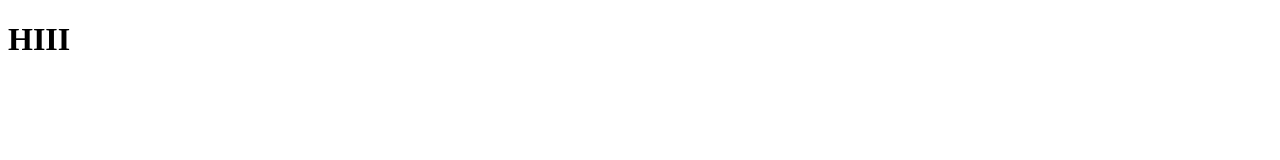
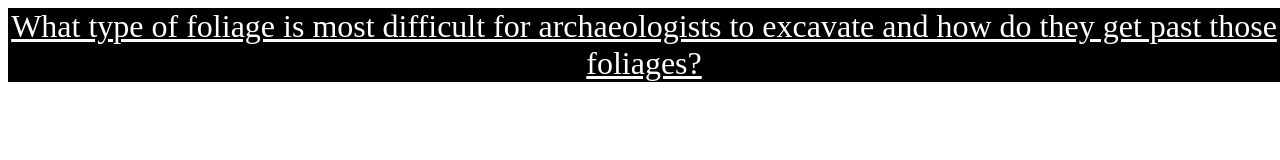
Before and after one commit to AriCho2014/InnovationAri, a plain HTML site: page Main.html in a window 1280 px wide. Drawn offline with Linux system fonts and the light colour scheme.

Commit message:
changed some things

```diff
--- a/Main.html
+++ b/Main.html
@@ -1,10 +1,14 @@
 <!DOCTYPE html>
 <html>
     <head>
-        <title>What type of foliage is most difficult for archaeologists to excavate and how do they get past those foliages</title>
+        <title>Innovation for Engineering Club New Vistas</title>
         <meta charset="utf-8">
+
+            <link rel="stylesheet" href="Style/Header.css">
     </head>
     <body>
-        <h1>HIII</h1>
-    </body>
+        <header>
+            <u>What type of foliage is most difficult for archaeologists to excavate and how do they get past those foliages?</u>
+        </header>
+   </body>
 </html>
--- /dev/null
+++ b/Style/Header.css
@@ -0,0 +1,7 @@
+header{
+                font-size: xx-large;
+                text-align: center;
+                background-color: black;
+                color: white;
+                position: fixed;
+            }
```
